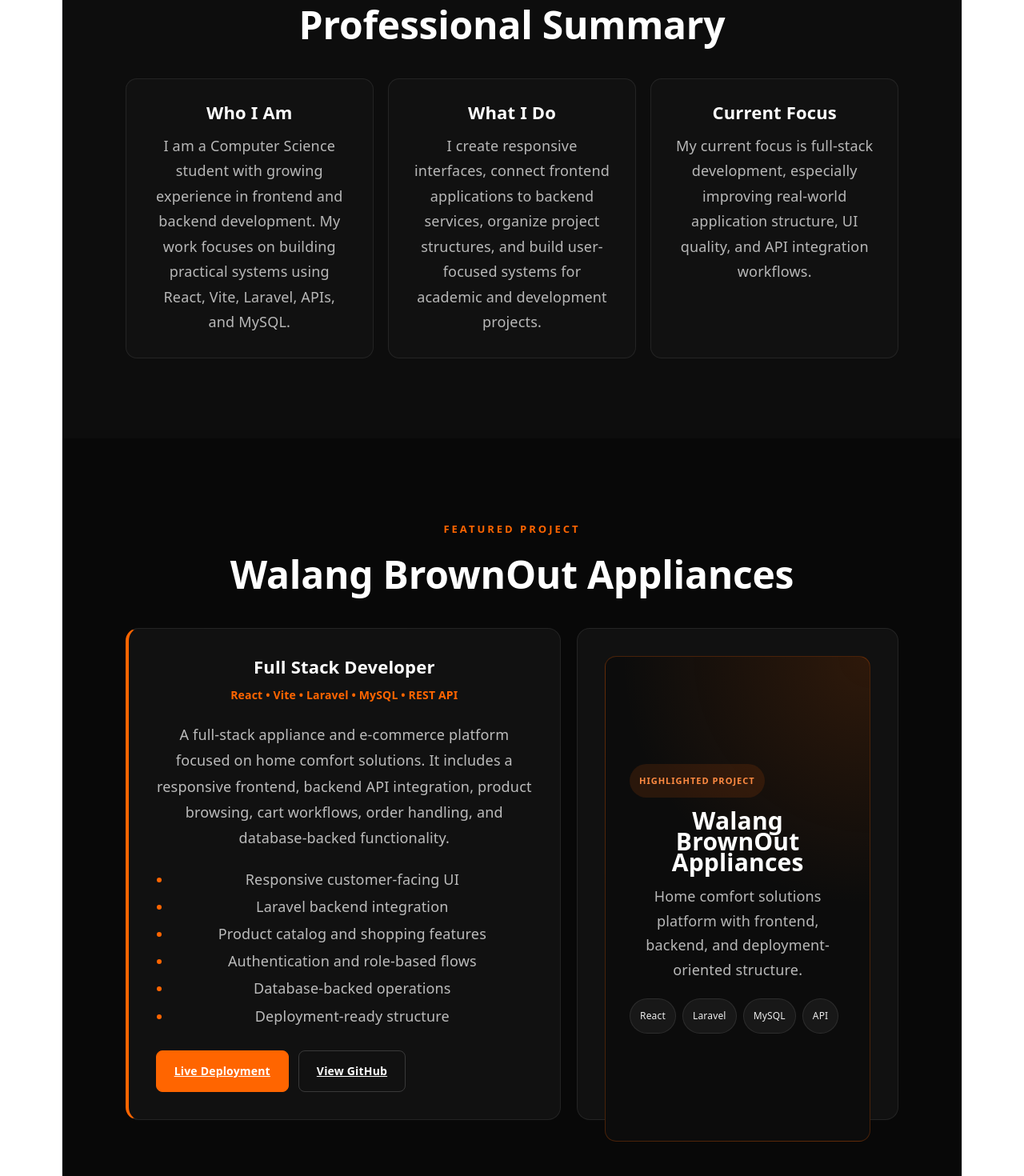
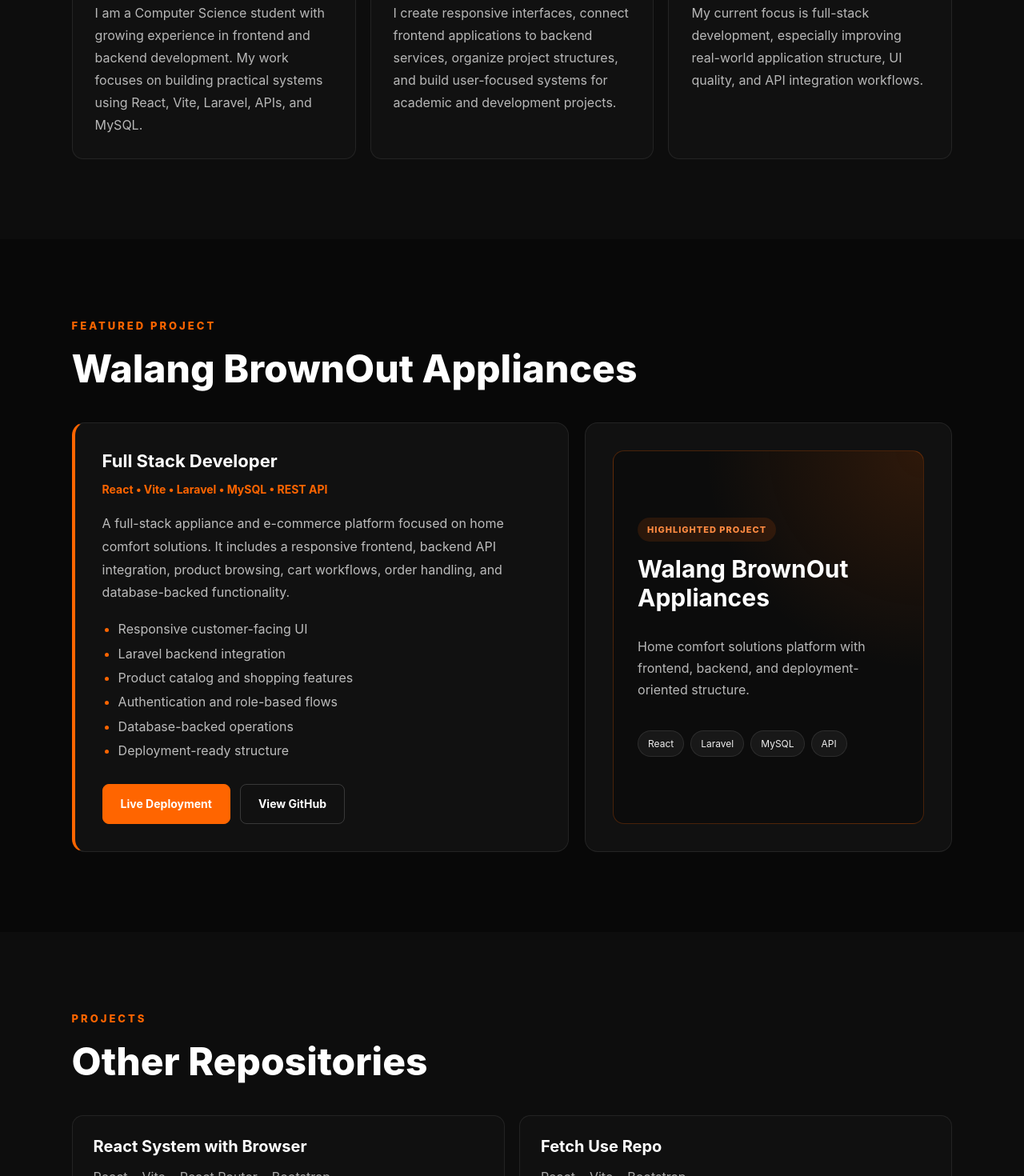
Before and after one commit to TJSieteriales/MyPortfolio_Sieteriales, a React (Vite) app: page / in a window 1280 px wide. Shown: the part 1100-2570 px from the top of the page at 80% size. Built offline with nearby package versions, Linux system fonts and the light colour scheme.

Commit message:
Update index.css

```diff
--- a/src/index.css
+++ b/src/index.css
@@ -1,111 +1,37 @@
 :root {
-  --text: #6b6375;
-  --text-h: #08060d;
-  --bg: #fff;
-  --border: #e5e4e7;
-  --code-bg: #f4f3ec;
-  --accent: #aa3bff;
-  --accent-bg: rgba(170, 59, 255, 0.1);
-  --accent-border: rgba(170, 59, 255, 0.5);
-  --social-bg: rgba(244, 243, 236, 0.5);
-  --shadow:
-    rgba(0, 0, 0, 0.1) 0 10px 15px -3px, rgba(0, 0, 0, 0.05) 0 4px 6px -2px;
-
-  --sans: system-ui, 'Segoe UI', Roboto, sans-serif;
-  --heading: system-ui, 'Segoe UI', Roboto, sans-serif;
-  --mono: ui-monospace, Consolas, monospace;
-
-  font: 18px/145% var(--sans);
-  letter-spacing: 0.18px;
-  color-scheme: light dark;
-  color: var(--text);
-  background: var(--bg);
+  font-family: Inter, system-ui, -apple-system, BlinkMacSystemFont, "Segoe UI",
+    sans-serif;
+  color: #f3f3f3;
+  background: #080808;
   font-synthesis: none;
   text-rendering: optimizeLegibility;
   -webkit-font-smoothing: antialiased;
   -moz-osx-font-smoothing: grayscale;
-
-  @media (max-width: 1024px) {
-    font-size: 16px;
-  }
 }
 
-@media (prefers-color-scheme: dark) {
-  :root {
-    --text: #9ca3af;
-    --text-h: #f3f4f6;
-    --bg: #16171d;
-    --border: #2e303a;
-    --code-bg: #1f2028;
-    --accent: #c084fc;
-    --accent-bg: rgba(192, 132, 252, 0.15);
-    --accent-border: rgba(192, 132, 252, 0.5);
-    --social-bg: rgba(47, 48, 58, 0.5);
-    --shadow:
-      rgba(0, 0, 0, 0.4) 0 10px 15px -3px, rgba(0, 0, 0, 0.25) 0 4px 6px -2px;
-  }
+* {
+  box-sizing: border-box;
+}
 
-  #social .button-icon {
-    filter: invert(1) brightness(2);
-  }
+html {
+  scroll-behavior: smooth;
 }
 
 body {
   margin: 0;
+  min-width: 320px;
+  min-height: 100vh;
+  background: #080808;
+}
+
+a {
+  text-decoration: none;
+}
+
+img {
+  max-width: 100%;
 }
 
 #root {
-  width: 1126px;
-  max-width: 100%;
-  margin: 0 auto;
-  text-align: center;
-  border-inline: 1px solid var(--border);
-  min-height: 100svh;
-  display: flex;
-  flex-direction: column;
-  box-sizing: border-box;
+  min-height: 100vh;
 }
-
-h1,
-h2 {
-  font-family: var(--heading);
-  font-weight: 500;
-  color: var(--text-h);
-}
-
-h1 {
-  font-size: 56px;
-  letter-spacing: -1.68px;
-  margin: 32px 0;
-  @media (max-width: 1024px) {
-    font-size: 36px;
-    margin: 20px 0;
-  }
-}
-h2 {
-  font-size: 24px;
-  line-height: 118%;
-  letter-spacing: -0.24px;
-  margin: 0 0 8px;
-  @media (max-width: 1024px) {
-    font-size: 20px;
-  }
-}
-p {
-  margin: 0;
-}
-
-code,
-.counter {
-  font-family: var(--mono);
-  display: inline-flex;
-  border-radius: 4px;
-  color: var(--text-h);
-}
-
-code {
-  font-size: 15px;
-  line-height: 135%;
-  padding: 4px 8px;
-  background: var(--code-bg);
-}
```
